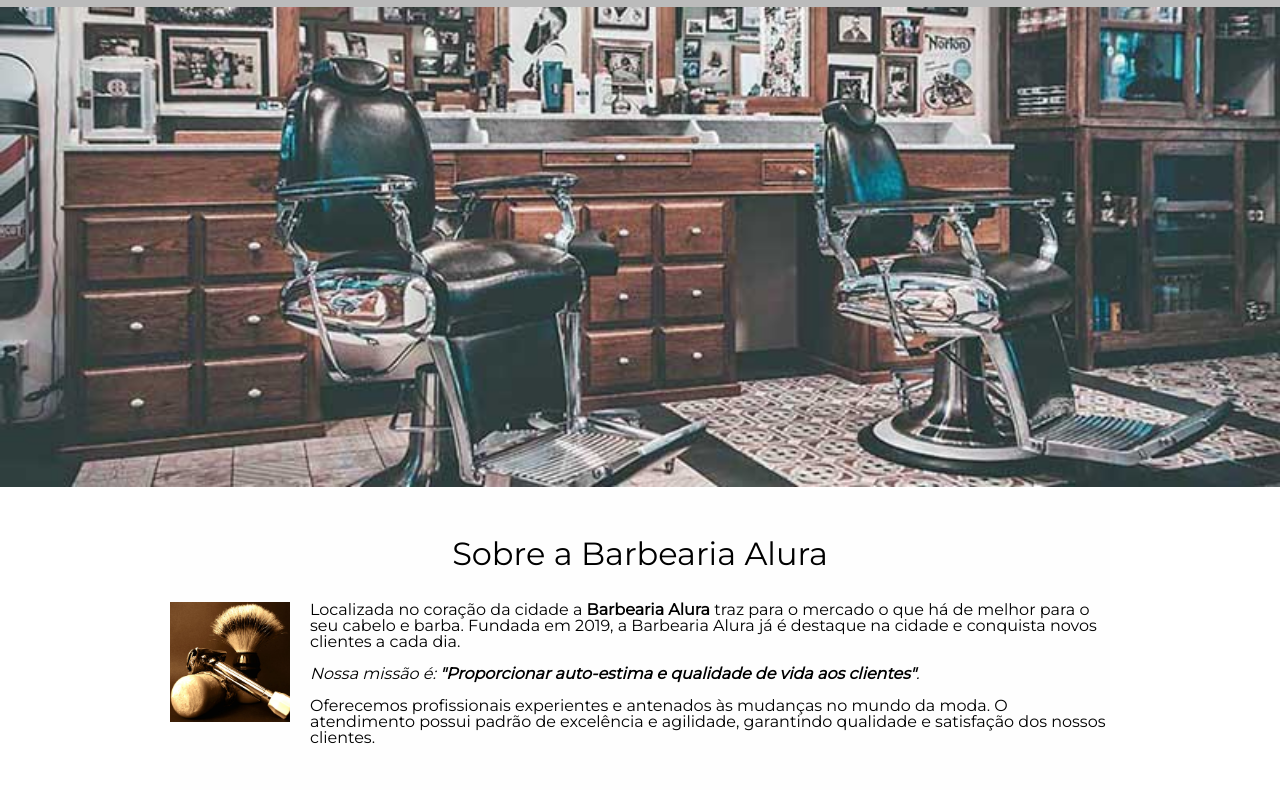
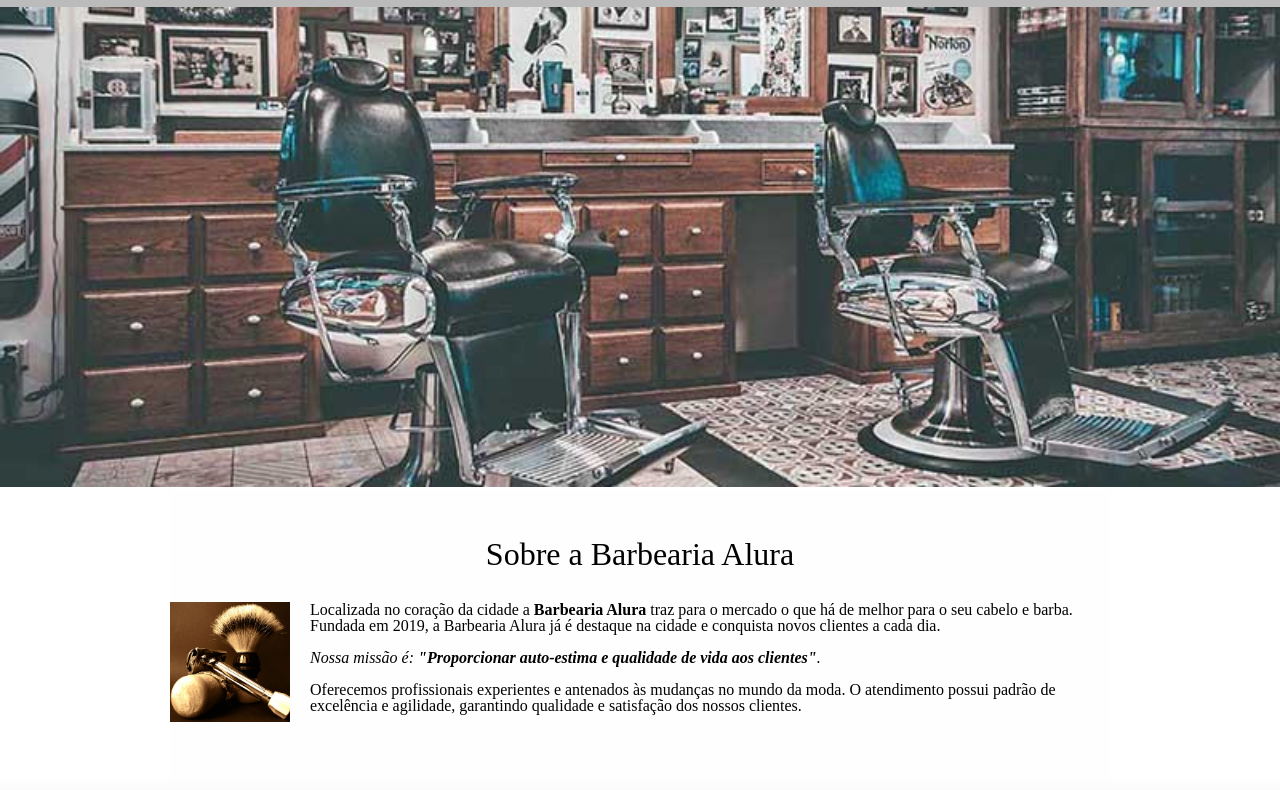
Before and after one commit to RafaelFaiaC/HTML5-CSS3--Alura, a plain HTML site: page index.html in a window 1280 px wide. Shown: the part 286-1076 px from the top of the page. Drawn offline with Linux system fonts and the light colour scheme.

Commit message:
Ajustes font index

```diff
--- a/css/style.css
+++ b/css/style.css
@@ -1,6 +1,6 @@
-body{
+/*body{
 	font-family: 'Montserrat', sans-serif;
-}
+}*/
 
 /*Começo do Header*/
 header {
--- a/index.html
+++ b/index.html
@@ -7,7 +7,7 @@
 		<title>Barbearia Alura</title>
 		<link rel="stylesheet" href="css/reset.css">
 		<link rel="stylesheet" href="css/style.css">
-		<link href="https://fonts.googleapis.com/css2?family=Montserrat&display=swap" rel="stylesheet">
+		<!-- <link href="https://fonts.googleapis.com/css2?family=Montserrat&display=swap" rel="stylesheet"> -->
 	</head>
 
 	<body>
```
